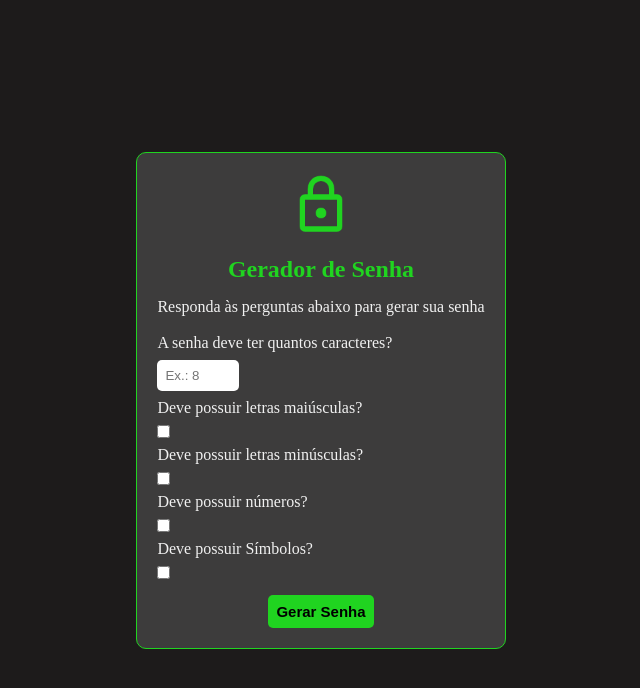
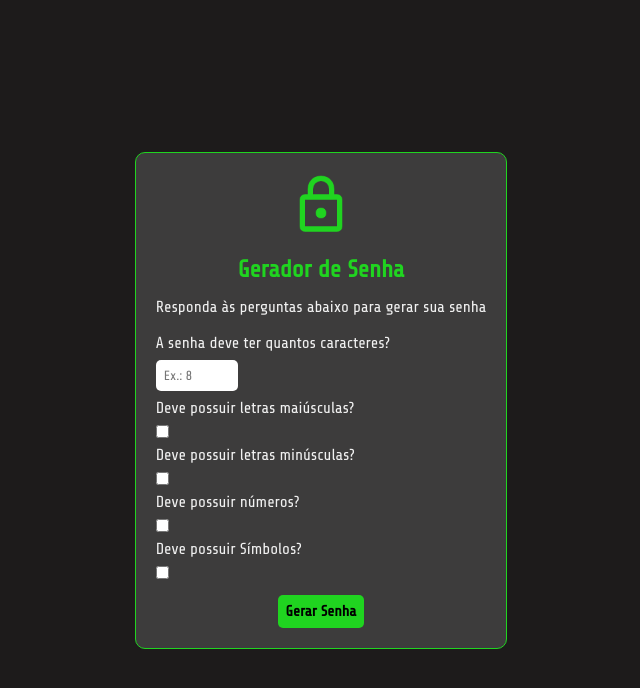
Before and after one commit to kevin19tech/generatePassword, a plain HTML site: page index.html in a window 1280 px wide. Shown: the whole page, without its empty margins (319-959 px from the left). Drawn offline with Linux system fonts and the light colour scheme.

Commit message:
ajustes na fonte

```diff
--- a/style/style.css
+++ b/style/style.css
@@ -1,7 +1,12 @@
+/*Fonte*/
+@import url('https://fonts.googleapis.com/css2?family=Share+Tech&display=swap');
+
 *{
     margin: 0;
     padding: 0;
     box-sizing: border-box;
+    font-family: 'Share Tech',sans serif;
+
 }
 
 :root{
```
